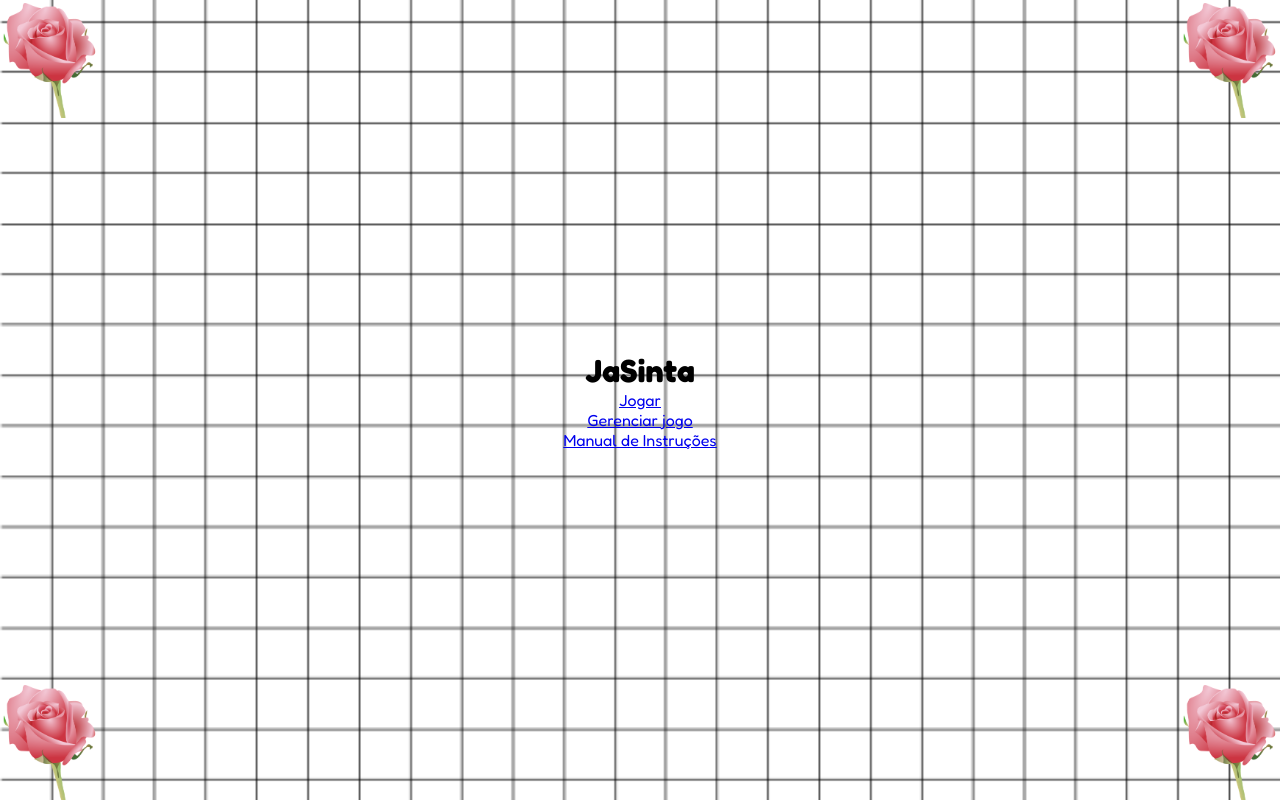
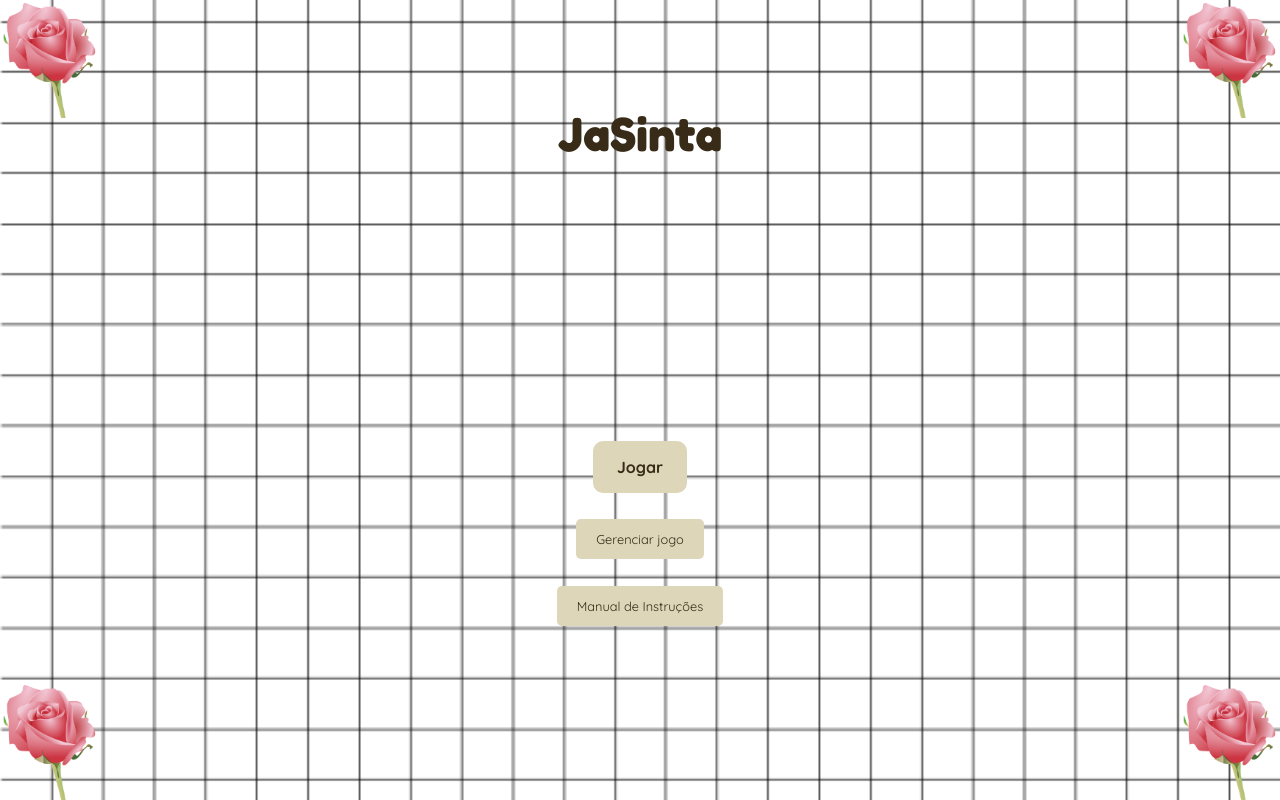
Before and after one commit to sabriwnaa/JaSinta, a PHP site: page / in a window 1280 px wide. Run offline with PHP 8.4, Linux system fonts and the light colour scheme.

Commit message:
[upd] estilo index

```diff
--- /dev/null
+++ b/css/index.css
@@ -0,0 +1,143 @@
+
+
+
+.corner {
+  position: absolute;
+  width: 100px;
+  height: auto;
+}
+
+
+.top-left {
+  top: 0;
+  left: 0;
+}
+
+.top-right {
+  top: 0;
+  right: 0;
+}
+
+.bottom-left {
+  bottom: 0;
+  left: 0;
+}
+
+.bottom-right {
+  bottom: 0;
+  right: 0;
+}
+
+.titulo{
+    font-family: "Fredoka", sans-serif;
+    flex:1;
+    display: flex;
+    flex-direction: column;
+    justify-content: center;
+    align-items: center;
+}
+
+.titulo{
+    font-size: 3rem;
+}
+
+.subtitulo{
+   font-size: 1.5px;
+}
+
+.texto{
+    font-size: 1rem;
+}
+
+.container-botoes{
+    flex: 2;
+    display: flex;
+    flex-direction: column;
+    justify-content: center;
+    align-items: center;
+    gap: 5%;
+}
+
+.botao-g{
+    padding:16px 24px;
+    font-weight: 700;
+    background-color: var(--creme);
+    border-radius: 10px;
+    font-size: 1rem;
+}
+
+.botao-m{
+    padding:12px 20px;
+    font-size: 0.8rem;
+    border-radius: 5px;
+    background-color: var(--creme);
+}
+
+
+
+
+
+
+
+/* ==================base=================*/
+
+.main{
+    width: 100%;
+    height: 100%;
+    display: flex;
+    flex-direction: column;
+    justify-content: center;
+    text-align: center;
+    align-items: center;
+    position: relative;
+    z-index: 2; /* Fica acima das flores */
+}
+
+:root{
+    --vermelho:#bd2e19;
+    --laranja:#d16b27;
+    --amarelo: #e79119;
+    --verde:#3e9a62;
+    --azul: #1e508c;
+    --roxo: #574979;
+    --rosa:#da8299;
+    --creme: #ddd6b9;
+    --marrom: #382b18;
+    --altura-listra: 1px;
+}
+
+.fredoka {
+  font-family: "Fredoka", sans-serif;
+  font-weight: 400;
+  font-style: normal;
+}
+
+.quicksand {
+  font-family: "Quicksand", sans-serif;
+  font-weight: 400;
+  font-style: normal;
+}
+
+*{
+    padding: 0;
+    margin: 0;
+    box-sizing: border-box;
+    font-family: "Quicksand", sans-serif;
+    text-decoration: none;
+    color: var(--marrom);
+}
+
+html, body {
+  height: 100%;
+}
+
+.container{
+    width: 100%;
+    height: 100%;
+    text-align: center;
+    background-image: url('../img/quadriculado.webp');
+    background-size: cover;
+    background-position: center;
+    background-repeat: no-repeat;
+    overflow: hidden;
+}
--- a/index.php
+++ b/index.php
@@ -5,7 +5,7 @@
     <meta name="viewport" content="width=device-width, initial-scale=1.0">
     <title>JaSinta</title>
     <link href="https://fonts.googleapis.com/css2?family=Fredoka:wght@400;700&family=Inter:wght@400;700&family=Quicksand:wght@400;700&display=swap" rel="stylesheet">
-    <link rel="stylesheet" href="style.css">
+    <link rel="stylesheet" href="css/index.css">
     <script src="script.js" defer></script>
 
 </head>
@@ -24,16 +24,14 @@
 
 
         <div class='main'>
+                <h1 class='titulo'>JaSinta</h1>
 
-
-
-            <h1 class='titulo'>JaSinta</h1>
-            <a href="pre-jogar.php" class='titulo'>Jogar</a>
-
-            <a href="gerenciar-jogo.php" class='titulo'>Gerenciar jogo</a>
-
-            <a href="manual.php" class='titulo'>Manual de Instruções</a>
-        </div>
+                <div class='container-botoes'>
+                    <a href="pre-jogar.php" class='botao-g'>Jogar</a>
+                    <a href="gerenciar-jogo.php" class='botao-m'>Gerenciar jogo</a>
+                    <a href="manual.php" class='botao-m'>Manual de Instruções</a>
+                </div>
+            </div>
 
 
 
--- a/style.css
+++ b/style.css
@@ -10,15 +10,14 @@
   font-style: normal;
 }
 
-
-
-
-
 *{
     padding: 0;
     margin: 0;
     box-sizing: border-box;
 }
+
+
+
 
 .container{
     width: 100%;
@@ -96,9 +95,6 @@ img{
 
 
 
-.titulo{
-    font-family: "Fredoka", sans-serif;
-}
 
 .texto{
     font-family: "Quicksand", sans-serif;
```
